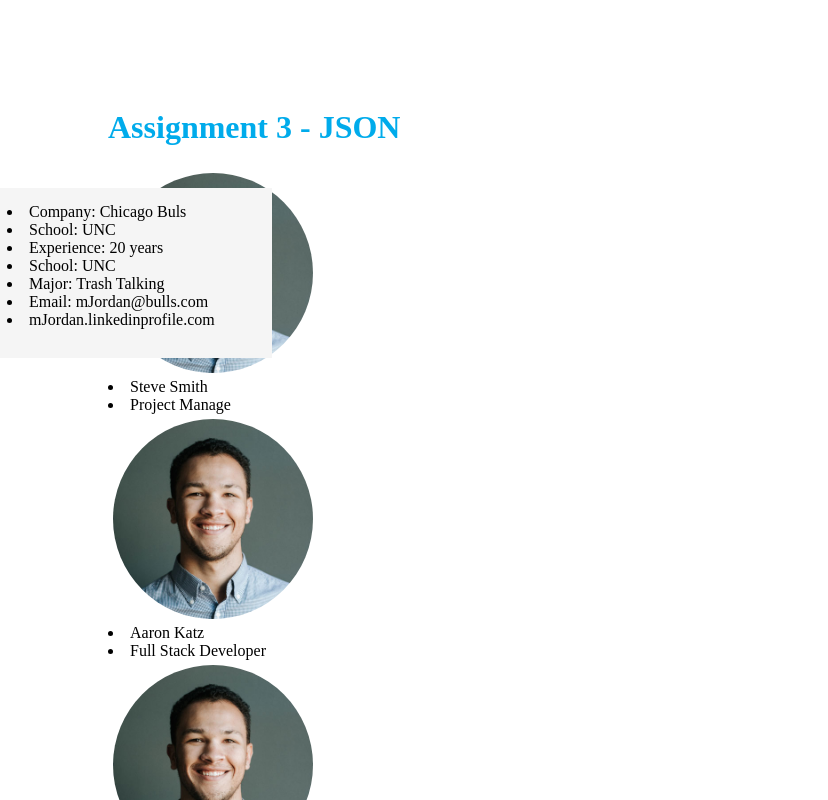
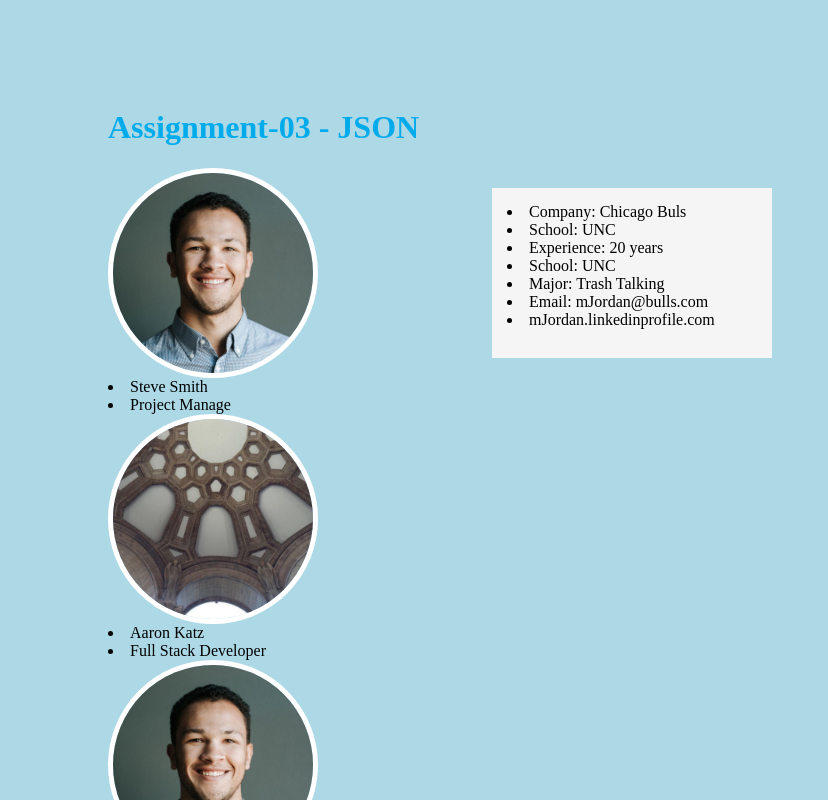
Before and after one commit to github-tommy/class03, a website: page index.html in a window 1280 px wide. Shown: the top 800 px of the page, without its empty margins (0-828 px from the left). Drawn offline with nearby package versions, Linux system fonts and the light colour scheme.

Commit message:
added background color

```diff
--- a/css/style.scss
+++ b/css/style.scss
@@ -2,7 +2,12 @@
 @import "color";
 $background-color:  whitesmoke;
 
+body{
+    background: lightblue
+}
+
 // Set up the layout of the card by positioning the picture and details
+
 
 .main{
     position: relative;
@@ -11,7 +16,7 @@ $background-color:  whitesmoke;
     .right-side{
         position: absolute;
         top: 180px;
-        right:1000px;
+        right:500px;
         width: 250px;
         height: 200px;
         padding: 10px;
--- a/index.html
+++ b/index.html
@@ -25,7 +25,7 @@
                 "LinkedInUrl": "steve.linkedinprofile.com"
                 },
                 {
-                "picture": "src=img/unsplash-headshot.jpg",
+                "picture": "src=img/pic1.jpg",
                 "name": "Aaron Katz",
                 "jobTitle": "Full Stack Developer",
                 "Company": "Web Sites and More",
@@ -47,7 +47,7 @@
                 "LinkedInUrl": "kyle.linkedinprofile.com"
                 },
                 {
-                "picture": "src=img/unsplash-headshot.jpg",
+                "picture": "src=img/pic1.jpg",
                 "name": "Michael Jordan",
                 "jobTitle": "Point Guard",
                 "Company": "Chicago Buls",
@@ -95,7 +95,7 @@
     </head>
     <body>
         <main class="main">
-            <h1>Assignment 3 - JSON</h1>
+            <h1>Assignment-03 - JSON</h1>
             <div class="hook">
             </div>
         </main>
```
Also changed, not shown: css/style.css, img/pic1.jpg (added).
